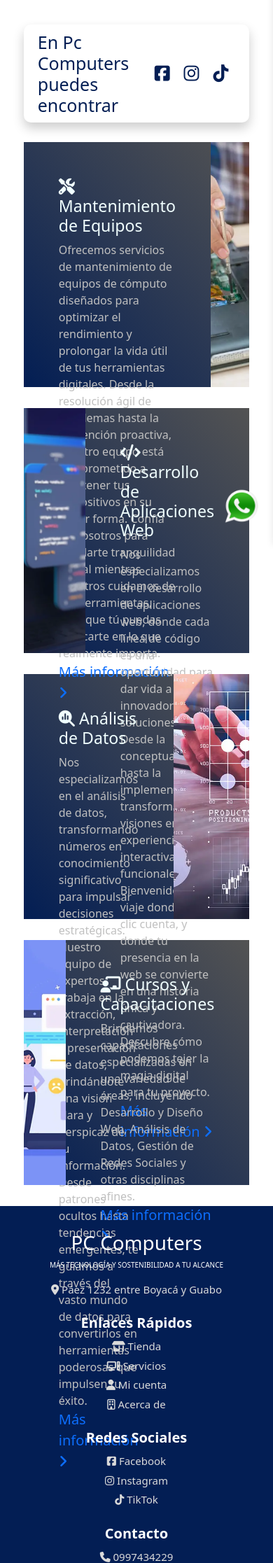
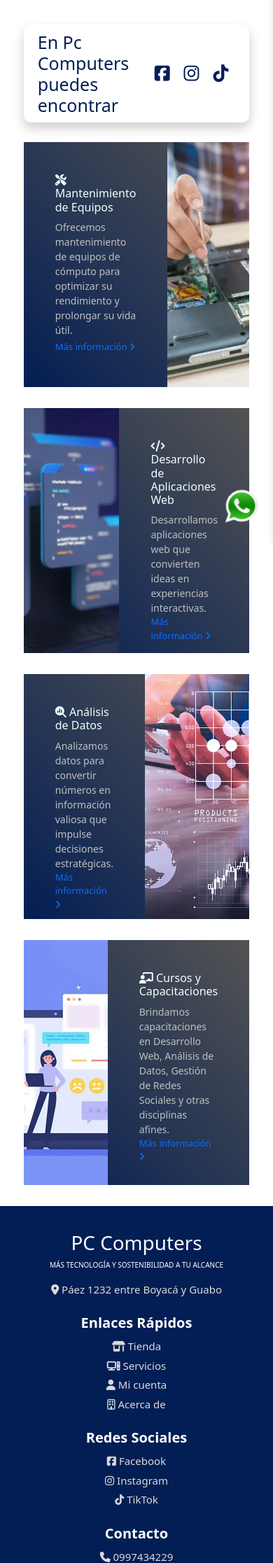
Before and after one commit to edhisson97/PCComputers, a Django app: page /servicios/ in a window 390 px wide. Shown: the part 66-2299 px from the top of the page at 70% size. Run offline with Django 4.2, Linux system fonts and the light colour scheme; data comes from the database, SQL or seed files in the repository; parts of the project's set-up code (start-up, migrations or seed data) failed here and were passed over; some libraries are stand-ins or nearby versions.

Commit message:
actualizacion 20/2/2025

```diff
--- a/CarritoCompras/settings.py
+++ b/CarritoCompras/settings.py
@@ -46,7 +46,8 @@ SECRET_KEY = os.environ.get('SECRET_KEY', default='your secret key')
 #DEBUG = True
 DEBUG = 'RENDER' not in os.environ
 
-ALLOWED_HOSTS = []
+#ALLOWED_HOSTS = []
+ALLOWED_HOSTS = ["*"]
 
 RENDER_EXTERNAL_HOSTNAME = os.environ.get('RENDER_EXTERNAL_HOSTNAME')
 if RENDER_EXTERNAL_HOSTNAME:
--- a/CarritoCompras/urls.py
+++ b/CarritoCompras/urls.py
@@ -24,6 +24,17 @@ from informacion.views import contactanos, servicios, desarrollo_web, mantenimie
 from ventas.views import inicio_ventas, transacciones_ventas, productos_facturar, reciboPago, generarPdf, pago_pendiente, ventas_caja, buscar_deuda, agregarPago, registro_servicios, generar_recibo_servicios,home_ventas, gastos_ventas, comprobar_ventas_caja, finalizar_servicio, servicios_registros, descargar_pdf_servicios, generardescarga_pdf_servicios, politica_servicios, nuevo_abono, generarrecibo_nuevo_abono, cancelar_servicio, devolver_abono
 from operacion.views import stock_operacion, inicio_operacion, caja_operacion, caja_apertura_operacion, comprobar_operacion_caja, gastos_operacion, caja_panel, cerrar_caja,generardescarga_pdf_operaciones, descargar_pdf_operaciones, nuevo_producto, detalle_producto
 from django.contrib.auth import views as auth_views
+from django.conf.urls import handler404, handler500
+from django.shortcuts import render
+
+def custom_404(request, exception):
+    return render(request, 'error.html', status=404)
+
+def custom_500(request):
+    return render(request, 'error.html', status=500)
+
+handler404 = custom_404
+handler500 = custom_500
 
 
 urlpatterns = [
--- a/static/css/servicios.css
+++ b/static/css/servicios.css
@@ -22,7 +22,7 @@
 }
 
 .info-mantenimiento, .info-analisis{
-    padding: 50px;
+    padding: 45px;
     flex: 50%;
 }
 
@@ -55,12 +55,19 @@
 }
 
 .info-desarrollo, .info-capacitaciones{
-    padding: 50px;
+    padding: 45px;
     flex: 50%;
 }
 
 .info-desarrollo h3, .info-capacitaciones h3{
     color: azure;
+}
+
+.info-desarrollo .texto-corto,
+.info-analisis .texto-corto,
+.info-capacitaciones .texto-corto,
+.info-mantenimiento .texto-corto{
+    display: none;
 }
 
 /*************Servicio Mantenimiento***********/
@@ -239,3 +246,34 @@
         font-size: 2.5em;
     }
 }
+
+@media(max-width: 800px) {
+    .info-desarrollo span,
+    .info-analisis span,
+    .info-capacitaciones span,
+    .info-mantenimiento span {
+        display: none;
+    }
+    .info-desarrollo .texto-corto,
+    .info-analisis .texto-corto,
+    .info-capacitaciones .texto-corto,
+    .info-mantenimiento .texto-corto{
+        display: block;
+        font-size: 14px;
+    }
+}
+
+@media(max-width: 525px) {
+    .info-desarrollo h3,
+    .info-analisis h3,
+    .info-capacitaciones h3,
+    .info-mantenimiento h3{
+        font-size: 16px;
+    }
+    .info-desarrollo a,
+    .info-analisis a,
+    .info-capacitaciones a,
+    .info-mantenimiento a{
+        font-size: 13px;
+    }
+}
--- a/templates/correo_verificacion.html
+++ b/templates/correo_verificacion.html
@@ -9,9 +9,9 @@
     {% csrf_token %}
     <p>Hola estimad@ {{ usuario.username }},</p>
     <p>Gracias por registrarte en nuestro sitio. Para completar el proceso de registro, por favor haz clic en el siguiente enlace para verificar tu correo electrónico:</p>
-    <a href="https://pccomputers.onrender.com//verificar/{{ token }}" target="_blank">Verificar correo</a>
+    <a href="https://pccomputers.onrender.com/verificar/{{ token }}" target="_blank">Verificar correo</a>
     <p>ó</p>
-    <a href="https://pccomputers.onrender.com//verificar/{{ token }}" target="_blank">https://pccomputers.onrender.com//verificar/{{ token }}</a>
+    <a href="https://pccomputers.onrender.com/verificar/{{ token }}" target="_blank">https://pccomputers.onrender.com/verificar/{{ token }}</a>
     <p>Si no has solicitado este registro, simplemente ignora este correo electrónico.</p>
     <p>Gracias,<br>El Equipo de PC Computers</p>
 </body>
--- a/templates/paginaInicio.html
+++ b/templates/paginaInicio.html
@@ -49,7 +49,7 @@
 
     <title>{% block title %} Pc Computers{% endblock %}</title>
     {% load static %}
-    <link rel="shortcut icon" type="image/logo1.png" href="{% static 'img/logo1.png' %}">
+    <link rel="shortcut icon" type="image/logo.png" href="{% static 'img/logo2.png' %}">
 </head>
 <body>
 
--- a/templates/servicios.html
+++ b/templates/servicios.html
@@ -17,7 +17,8 @@
     <div class="servicio-mantenimiento">
         <div class="info-mantenimiento">
             <h3><i class="fa-solid fa-screwdriver-wrench"></i> Mantenimiento de Equipos</h3>
-            <span>Ofrecemos servicios de mantenimiento de equipos de cómputo diseñados para optimizar el rendimiento y prolongar la vida útil de tus herramientas digitales. Desde la resolución ágil de problemas hasta la prevención proactiva, nuestro equipo está comprometido a mantener tus dispositivos en su mejor forma. Confía en nosotros para brindarte tranquilidad digital mientras nosotros cuidamos de tus herramientas, para que tú puedas enfocarte en lo que realmente importa.</span>
+            <span>Ofrecemos mantenimiento de equipos de cómputo para optimizar su rendimiento y prolongar su vida útil. Solucionamos problemas y prevenimos fallos para que tus dispositivos funcionen al máximo. Tú enfócate en lo importante, nosotros nos encargamos del resto.</span>
+            <span class='texto-corto'>Ofrecemos mantenimiento de equipos de cómputo para optimizar su rendimiento y prolongar su vida útil.</span>
             <a href="/servicios/mantenimiento">Más información <i class="fa-solid fa-angle-right"></i></a>
         </div>
         <div class="img-mantenimiento">
@@ -32,14 +33,16 @@
         </div>
         <div class="info-desarrollo">
             <h3> <i class="fa-solid fa-code"></i> Desarrollo de Aplicaciones Web</h3>
-            <span>Nos especializamos en el desarrollo de aplicaciones web, donde cada línea de código es una oportunidad para dar vida a innovadoras soluciones. Desde la conceptualización hasta la implementación, transformamos visiones en experiencias interactivas y funcionales. Bienvenido a un viaje donde cada clic cuenta, y donde tu presencia en la web se convierte en una historia única y cautivadora. Descubre cómo podemos tejer la magia digital para tu proyecto.</span>
+            <span>Desarrollamos aplicaciones web que convierten ideas en experiencias interactivas. Desde la planificación hasta la implementación, creamos soluciones funcionales e innovadoras. Haz que tu presencia en la web cuente con nuestra magia digital.</span>
+            <span class="texto-corto">Desarrollamos aplicaciones web que convierten ideas en experiencias interactivas.</span>
             <a href="/servicios/desarrollo-web">Más información <i class="fa-solid fa-angle-right"></i></a>
         </div>
     </div>
     <div class="servicio-analisis">
         <div class="info-analisis">
             <h3><i class="fa-solid fa-magnifying-glass-chart"></i> Análisis de Datos</h3>
-            <span>Nos especializamos en el análisis de datos, transformando números en conocimiento significativo para impulsar decisiones estratégicas. Nuestro equipo de expertos trabaja en la extracción, interpretación y presentación de datos, brindándote una visión clara y perspicaz de tu información. Desde patrones ocultos hasta tendencias emergentes, te guiamos a través del vasto mundo de datos para convertirlos en herramientas poderosas que impulsen tu éxito.</span>
+            <span>Analizamos datos para convertir números en información valiosa que impulse decisiones estratégicas. Detectamos patrones, identificamos tendencias y te brindamos una visión clara para potenciar tu éxito.</span>
+            <span class='texto-corto'>Analizamos datos para convertir números en información valiosa que impulse decisiones estratégicas.</span>
             <a href="#">Más información <i class="fa-solid fa-angle-right"></i></a>
         </div>
         <div class="img-analisis">
@@ -55,6 +58,7 @@
         <div class="info-capacitaciones">
             <h3> <i class="fa-solid fa-chalkboard-user"></i> Cursos y Capacitaciones</h3>
             <span>Brindamos capacitaciones especializadas en una variedad de áreas, incluyendo Desarrollo y Diseño Web, Análisis de Datos, Gestión de Redes Sociales y otras disciplinas afines.</span>
+            <span class='texto-corto'>Brindamos capacitaciones en Desarrollo Web, Análisis de Datos, Gestión de Redes Sociales y otras disciplinas afines.</span>
             <a href="/servicios/desarrollo-web">Más información <i class="fa-solid fa-angle-right"></i></a>
         </div>
     </div>
```
Also changed, not shown: templates/error.html (added, +64 -0 lines), static/img/categorias/celulares.png (added).
